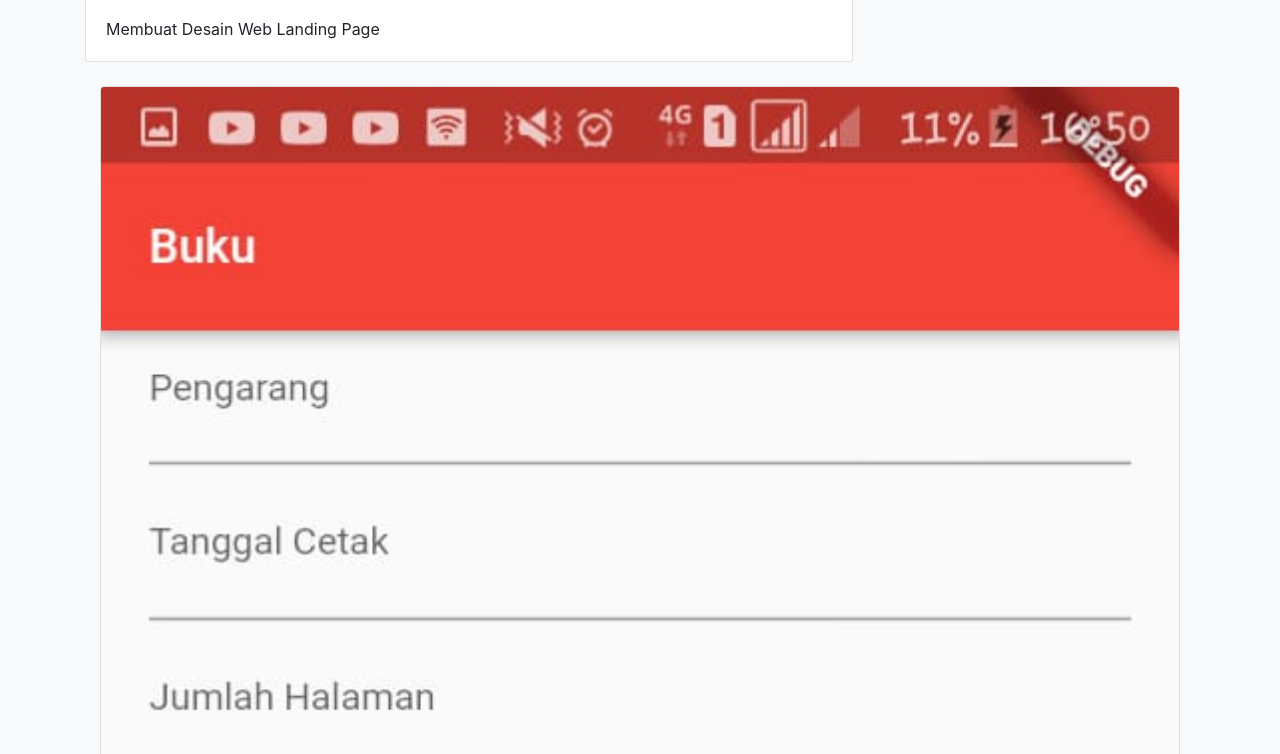
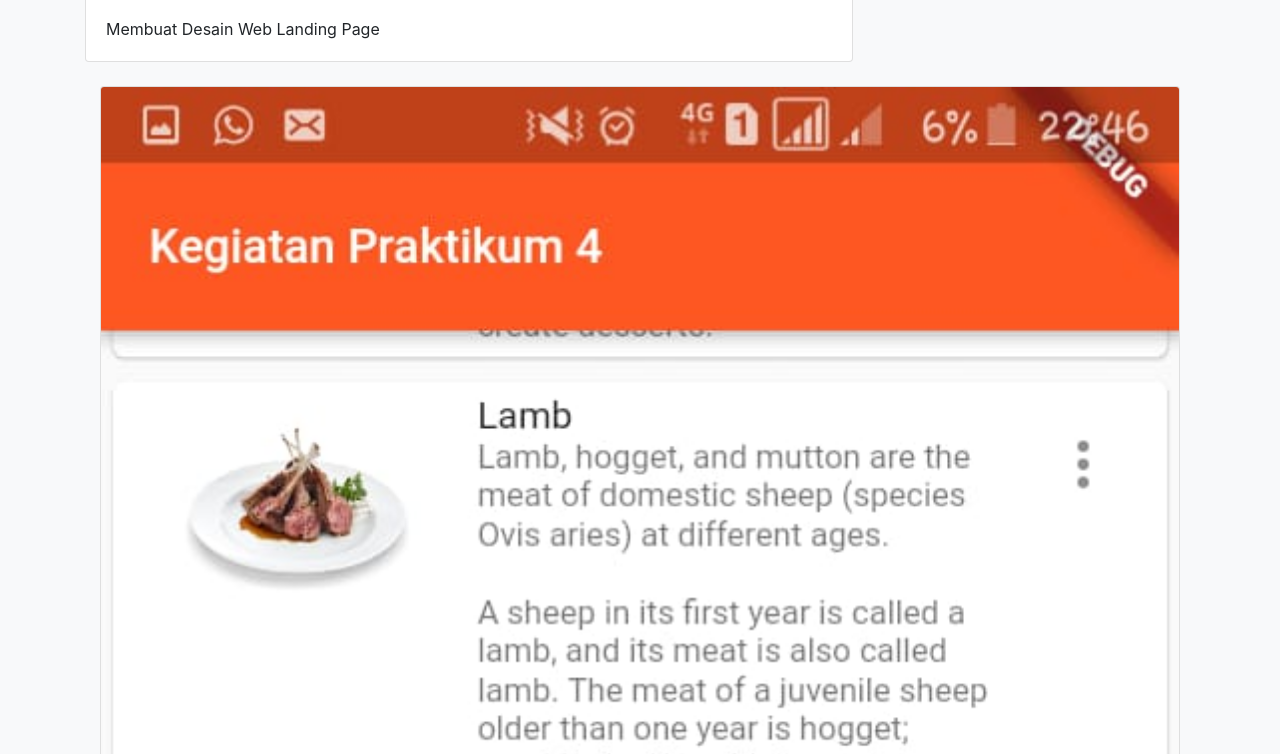
Before and after one commit to kadekeva13/kadekeva13.github.io, a plain HTML site: page index.html in a window 1280 px wide. Shown: the part 2306-3060 px from the top of the page. Drawn offline with nearby package versions, Linux system fonts and the light colour scheme.

Commit message:
tambah gambar

```diff
--- a/index.html
+++ b/index.html
@@ -132,7 +132,7 @@
         </div>
             <div class="col-md">
                 <div class="card">
-                    <img class="card-img-top" src="Flutter crud.jpeg" alt="Card image cap">
+                    <img class="card-img-top" src="Flutter api.jpeg" alt="Card image cap">
                     <div class="card-body">
                       <p class="card-text">Membuat Aplikasi Mobile CRUD Menggunakan Flutter dan PHP MYSQL</p>
                     </div>
```
